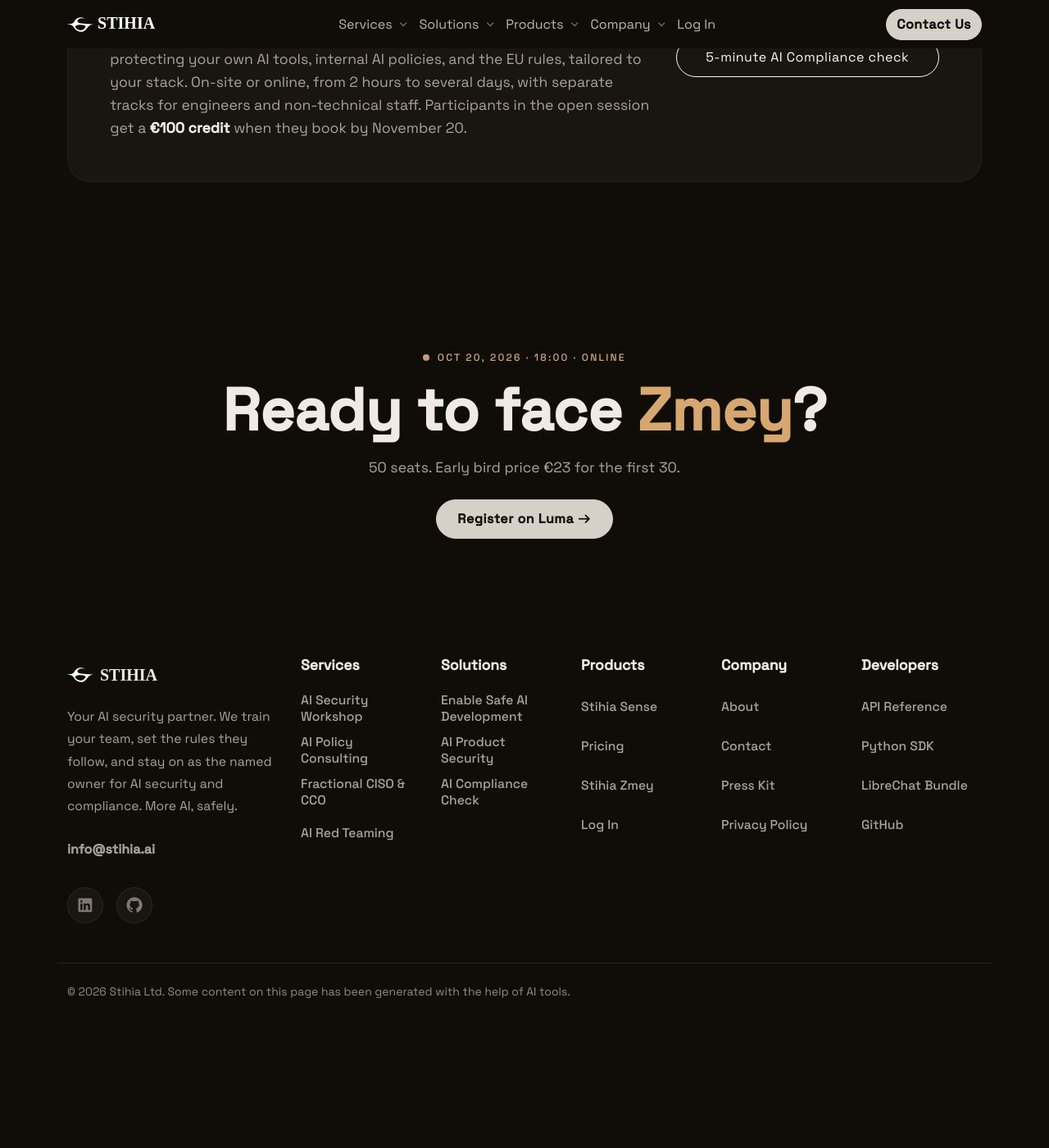
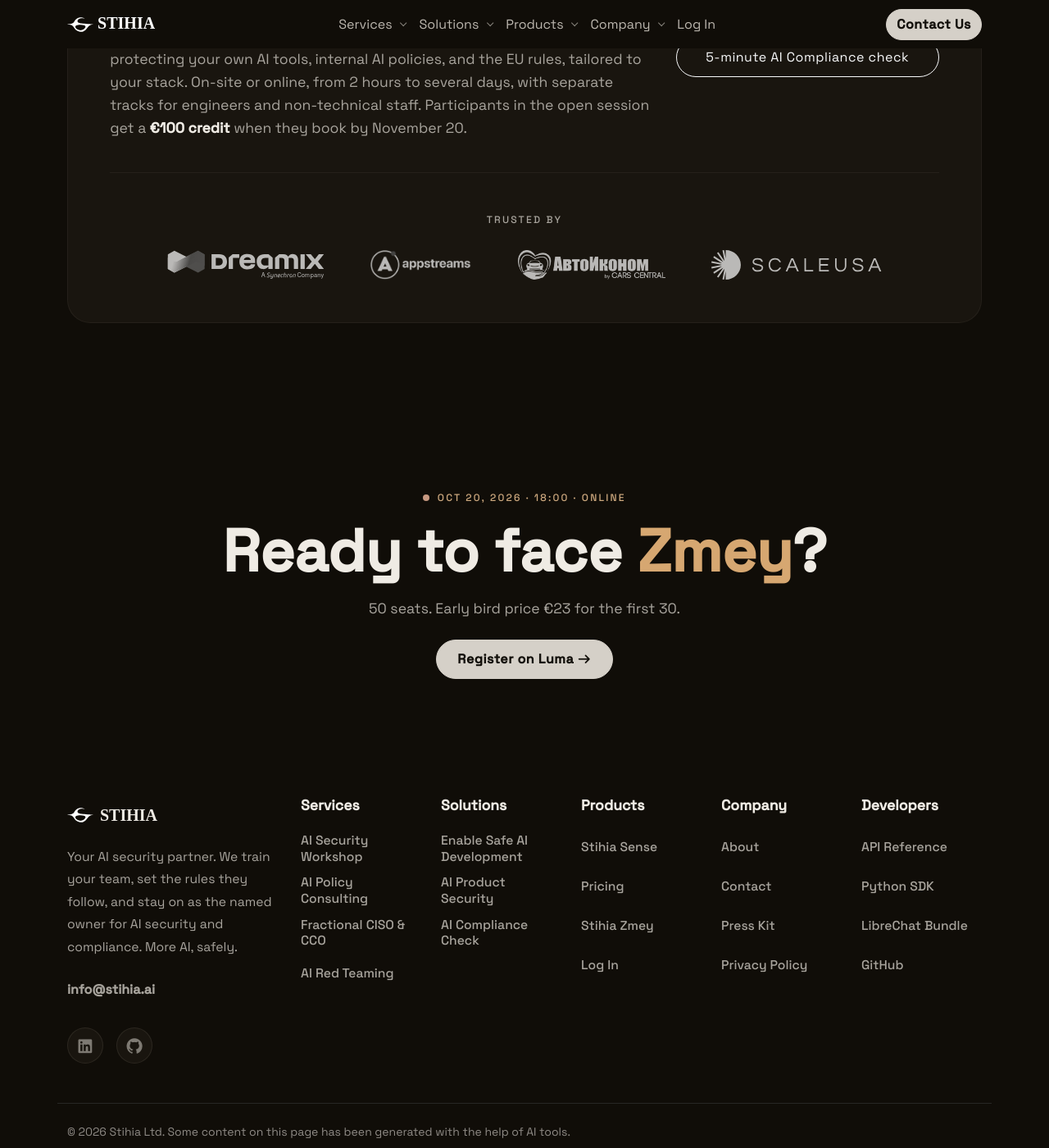
Before and after one commit to stihia-ai/stihia-ai.github.io, a Jekyll site: the page built from events/slay-the-zmey.html, in a window 1280 px wide and 1400 px high, scrolled down 10382 px. Shown: the whole window at 82% size. Built offline with Jekyll 4.4.1, drawn with Linux system fonts in a browser that asks for light colours; nearby versions of some CDN libraries; some web fonts are replaced; before the commit the page ends 11626 px from its top, so only the background shows below that.

Commit message:
feat(event): integrate customer logos section into "Slay the Zmey" workshop page and update styles

```diff
--- a/_includes/customer-logos.html
+++ b/_includes/customer-logos.html
@@ -1,5 +1,6 @@
 {% assign customers = site.data.customers %}
-<section class="container customer-logos fade-in" aria-label="{{ customers.title }}">
+{%- assign wrapper_class = include.class | default: 'container fade-in' -%}
+<section class="customer-logos {{ wrapper_class }}" aria-label="{{ customers.title }}">
   <p class="customer-logos-title">{{ customers.title }}</p>
   <ul class="customer-logos-list">
     {% for customer in customers.items %}
--- a/assets/css/main.css
+++ b/assets/css/main.css
@@ -3134,6 +3134,12 @@
   max-width: 62ch;
 }
 
+.event-company-logos {
+  margin-top: clamp(1.75rem, 4vw, 2.5rem);
+  padding-bottom: 0;
+  border-top: 1px solid var(--color-border-subtle);
+}
+
 /* ── Final CTA ────────────────────────────────────────────────────────── */
 
 .event-final {
--- a/events/slay-the-zmey.html
+++ b/events/slay-the-zmey.html
@@ -883,6 +883,7 @@
             </div>
           </div>
         </div>
+        {% include customer-logos.html class="event-company-logos" %}
       </div>
     </div>
   </section>
```
